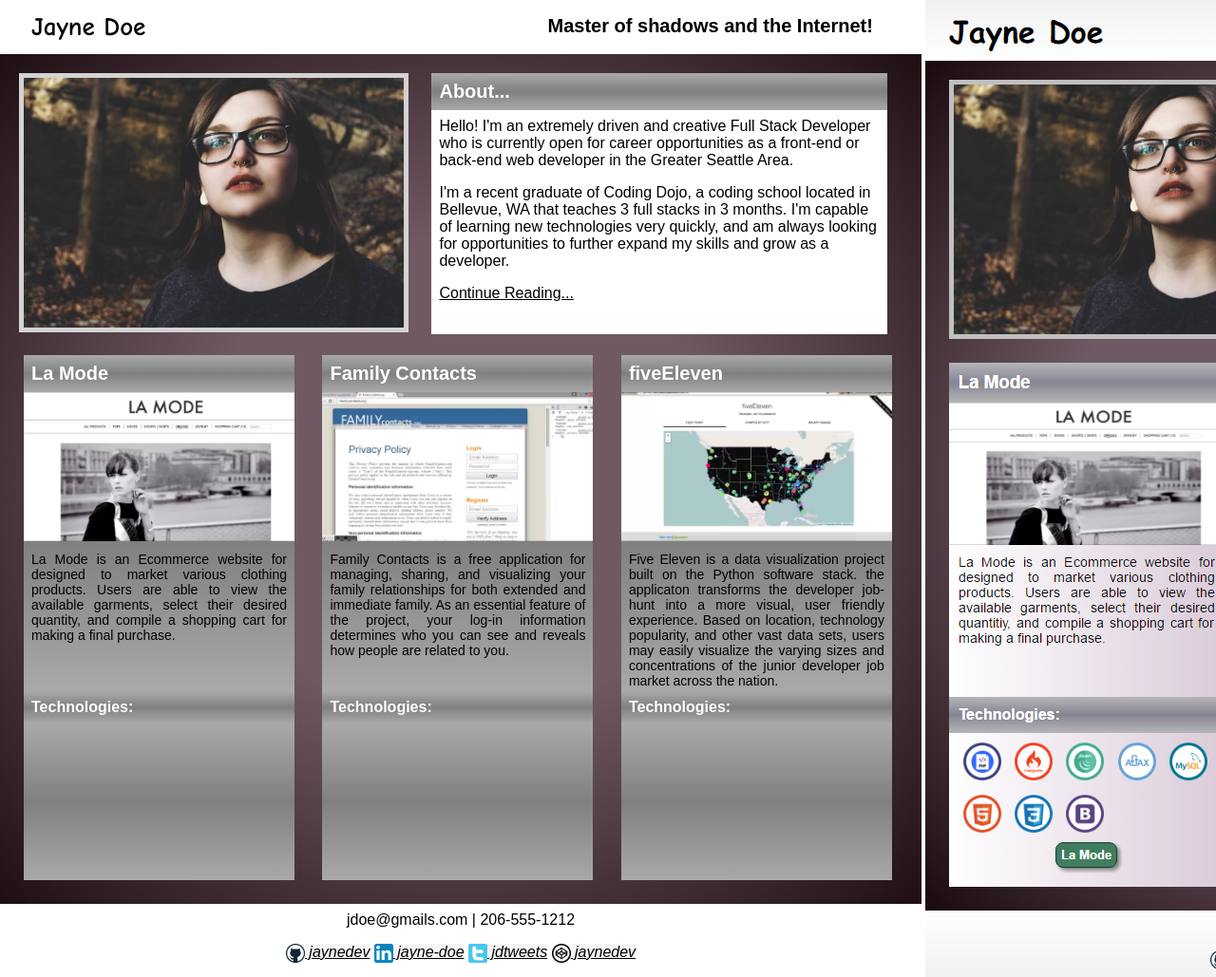
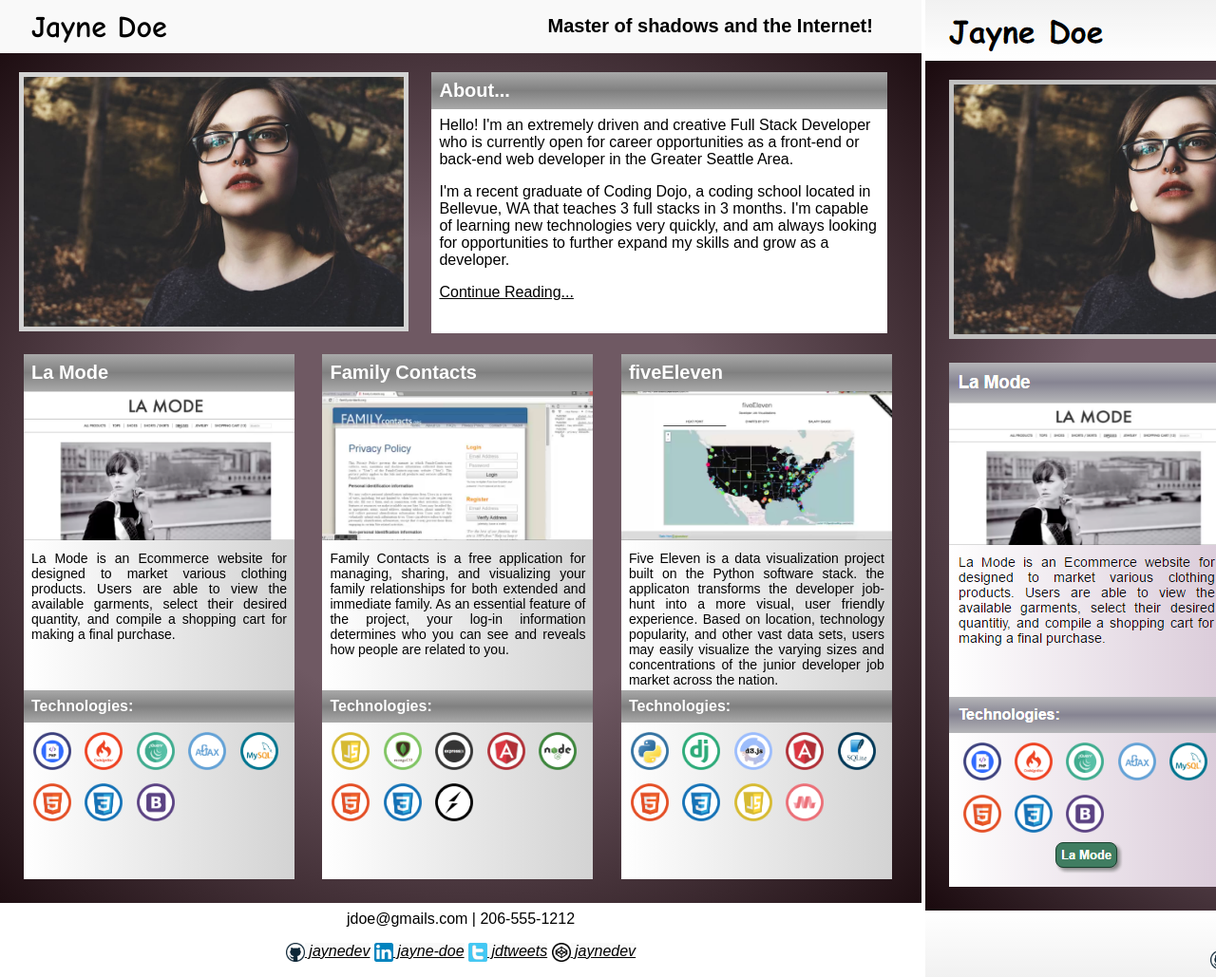
Before and after one commit to bddowningjennings-dev/Portfolio, a plain HTML site: page index.html in a window 1280 px wide. Shown: the top 1029 px of the page at 95% size. Drawn offline with Linux system fonts and the light colour scheme; a web font is replaced by a local one.

Commit message:
added tech sections

```diff
--- a/index.html
+++ b/index.html
@@ -32,7 +32,16 @@
             <p>La Mode is an Ecommerce website for designed to market various clothing products. Users are able to view the available garments, select their desired quantity, and compile a shopping cart for making a final purchase.</p>
           </div>
           <h2 class="grad tech">Technologies:</h2>
-          <div class="tech-info"></div>
+          <div class="tech-info">
+            <img class="img-tech" src="Portfolio_images/php.png" alt="">
+            <img class="img-tech" src="Portfolio_images/codeigniter.png" alt="">
+            <img class="img-tech" src="Portfolio_images/jQuery.png" alt="">
+            <img class="img-tech" src="Portfolio_images/ajax.png" alt="">
+            <img class="img-tech" src="Portfolio_images/mysql.png" alt="">
+            <img class="img-tech" src="Portfolio_images/HTML.png" alt="">
+            <img class="img-tech" src="Portfolio_images/CSS.png" alt="">
+            <img class="img-tech" src="Portfolio_images/bootstrap.png" alt="">
+          </div>
         </div>
         <div class="box info">
           <h2 class="grad">Family Contacts</h2>
@@ -41,7 +50,16 @@
             <p>Family Contacts is a free application for managing, sharing, and visualizing your family relationships for both extended and immediate family. As an essential feature of the project, your log-in information determines who you can see and reveals how people are related to you.</p>
           </div>
           <h2 class="grad tech">Technologies:</h2>
-          <div class="tech-info"></div>
+          <div class="tech-info">
+            <img class="img-tech" src="Portfolio_images/JavaScript.png" alt="">
+            <img class="img-tech" src="Portfolio_images/mongodb.png" alt="">
+            <img class="img-tech" src="Portfolio_images/expressjs.png" alt="">
+            <img class="img-tech" src="Portfolio_images/angular.png" alt="">
+            <img class="img-tech" src="Portfolio_images/nodejs.png" alt="">
+            <img class="img-tech" src="Portfolio_images/HTML.png" alt="">
+            <img class="img-tech" src="Portfolio_images/CSS.png" alt="">
+            <img class="img-tech" src="Portfolio_images/socket.png" alt="">
+          </div>
         </div>
         <div class="box info">
           <h2 class="grad">fiveEleven</h2>
@@ -50,7 +68,17 @@
             <p>Five Eleven is a data visualization project built on the Python software stack. the applicaton transforms the developer job-hunt into a more visual, user friendly experience. Based on location, technology popularity, and other vast data sets, users may easily visualize the varying sizes and concentrations of the junior developer job market across the nation.</p>
           </div>
           <h2 class="grad tech">Technologies:</h2>
-          <div class="tech-info"></div>
+          <div class="tech-info">
+            <img class="img-tech" src="Portfolio_images/python.png" alt="">
+            <img class="img-tech" src="Portfolio_images/django.png" alt="">
+            <img class="img-tech" src="Portfolio_images/d3.png" alt="">
+            <img class="img-tech" src="Portfolio_images/angular.png" alt="">
+            <img class="img-tech" src="Portfolio_images/sqlite.png" alt="">
+            <img class="img-tech" src="Portfolio_images/HTML.png" alt="">
+            <img class="img-tech" src="Portfolio_images/CSS.png" alt="">
+            <img class="img-tech" src="Portfolio_images/JavaScript.png" alt="">
+            <img class="img-tech" src="Portfolio_images/materialize.png" alt="">
+          </div>
         </div>
       </div>
       <div class="footer"><p>jdoe@gmails.com | 206-555-1212</p>
--- a/style.css
+++ b/style.css
@@ -37,10 +37,10 @@ a {
   height: 895px;
 }
 .header {
-  background-color: white;
+  background-color: #f9f9f9;
   font-size: 20px;
   font-weight: bold;
-  padding: 5px 25px;
+  padding: 1.5px 25px;
 }
 .left {
   vertical-align: middle;
@@ -48,7 +48,7 @@ a {
   width: 530px;
   text-align: left;
   font-family: "Comic Sans MS", cursive, sans-serif;
-  font-size: 27px;
+  font-size: 32px;
   font-weight: bold;
 }
 .photo-self {
@@ -82,7 +82,8 @@ a {
 }
 .footer > p > a {
   font-style: italic;
-  background-color: whitesmoke;
+  background-color: #f9f9f9;
+  background-color: ;
 }
 .grad {
   background: -webkit-linear-gradient(darkgray, gray, darkgray);  /* Chrome 10-25, Safari 5.1-6 */
@@ -92,13 +93,18 @@ a {
   width: 20px;
   border: none;
 }
+.img-tech {
+  width: 40px;
+  border: none;
+  margin-top: 10px;
+  margin-left: 10px;
+}
  .info-content {
   width: 285px;
   height: 315px;
   display: inline-block;
   vertical-align: top;
-  background: -webkit-linear-gradient(darkgray, gray, darkgray);  /* Chrome 10-25, Safari 5.1-6 */
-  background: linear-gradient(darkgray, gray, darkgray);
+  background: -webkit-linear-gradient(left, white, lightgray);
   font-size: 14px;
   text-align: justify;
 }
@@ -107,8 +113,7 @@ a {
   height: 165px;
   display: inline-block;
   vertical-align: top;
-  background: -webkit-linear-gradient(darkgray, gray, darkgray);  /* Chrome 10-25, Safari 5.1-6 */
-  background: linear-gradient(darkgray, gray, darkgray);
+   background: -webkit-linear-gradient(left, white, lightgray);
 }
 .test {
   display: inline-block;
```
